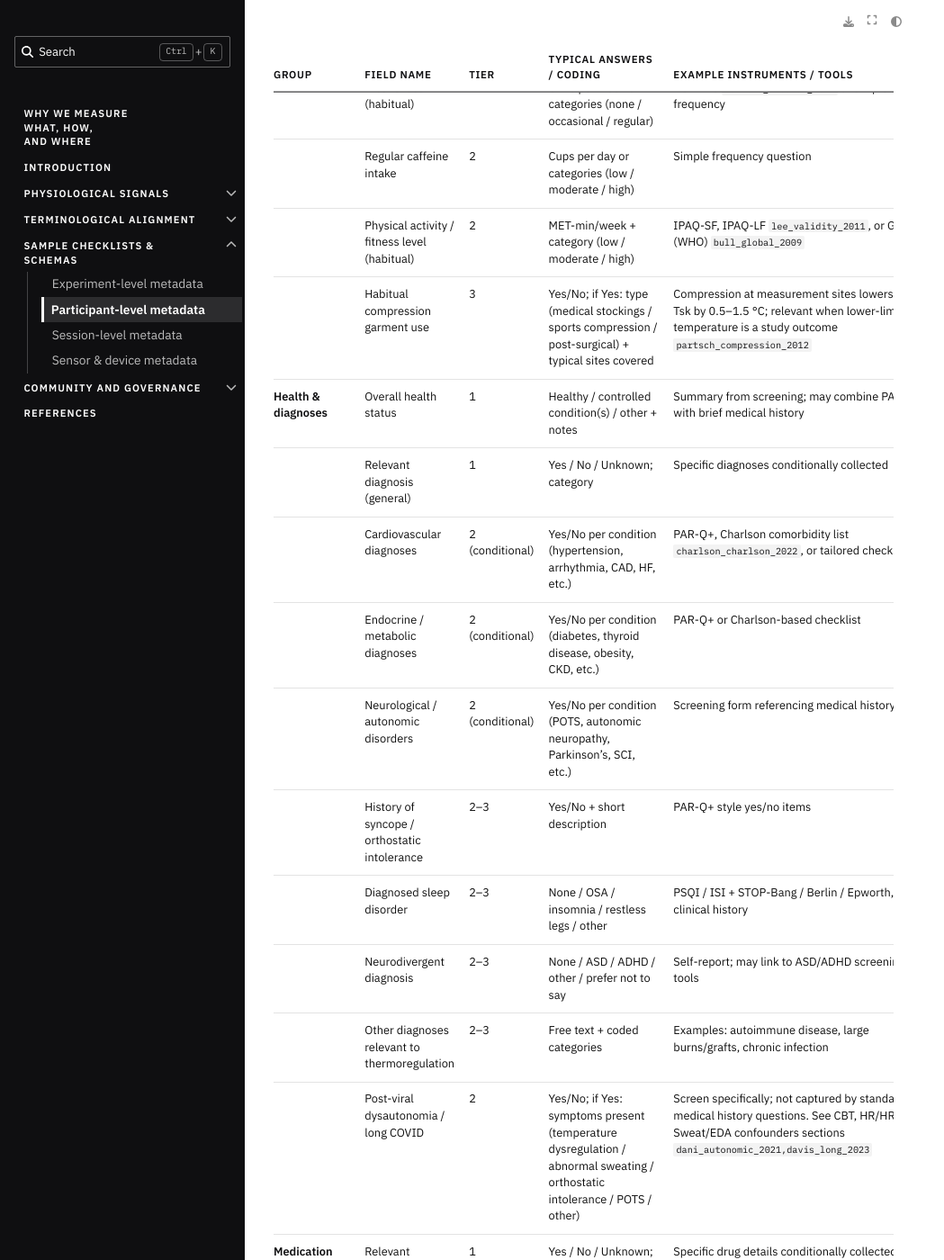
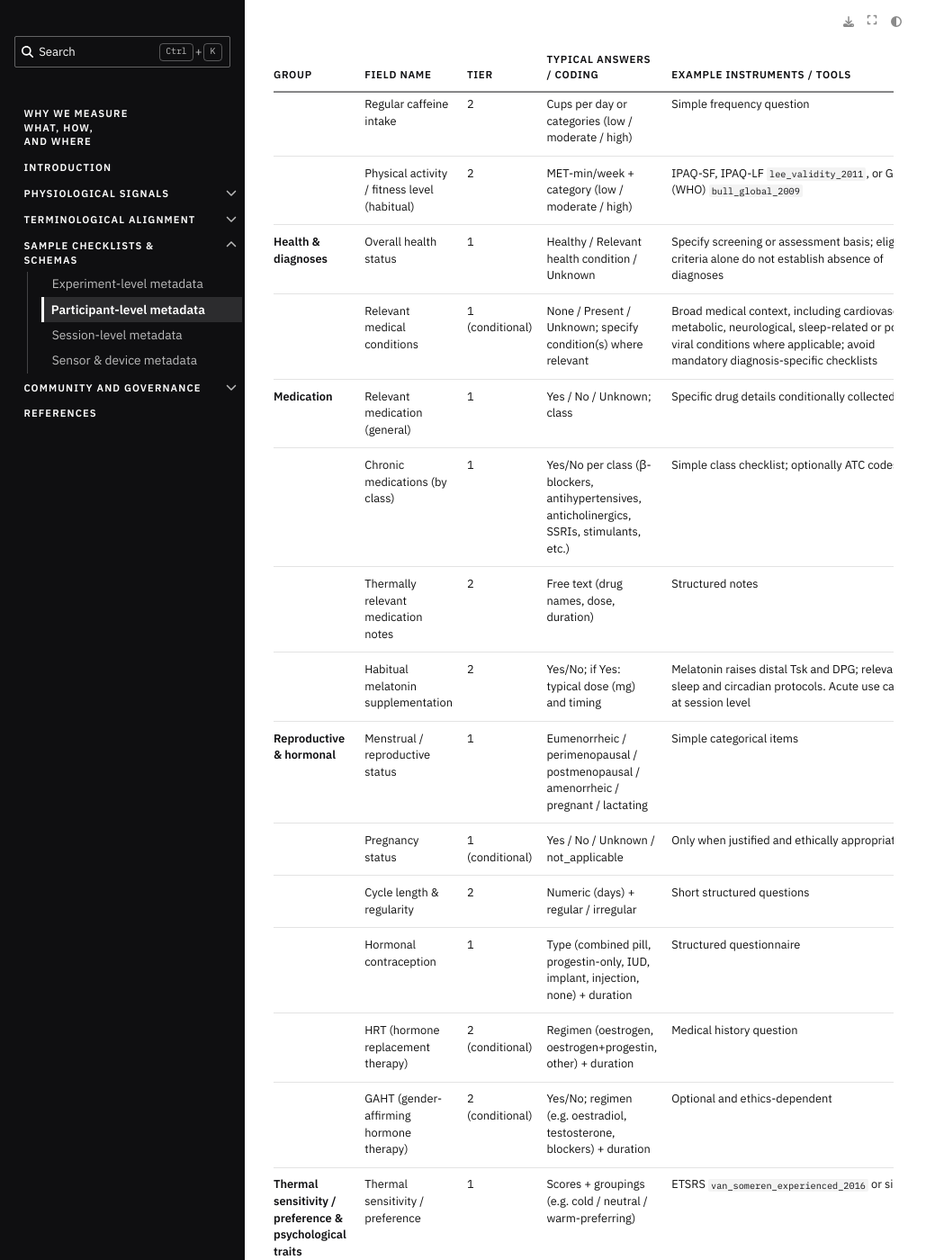
Before and after one commit to bilgekobas/WhyWeMeasureWhat, a Jupyter Book: the page built from book/content/sample-checklists-schemas/participant-level-metadata.md, in a window 1280 px wide and 1400 px high, scrolled down 2389 px. Shown: the whole window at 90% size, without its empty margins (0-1049 px from the left). Built offline with Jupyter Book 1.0.4 settings and Sphinx 7.4.7 and the Sphinx Book theme 1.1.4, drawn with Linux system fonts in a browser that asks for light colours; cross-references to code outside the pages are shown as plain code; some of the changed text lies outside the part shown.

Commit message:
Consolidate health metadata and remove niche fields
* Simplify participant-level-metadata health metadata and remove niche fields

* Simplify session-level-metadata health metadata and remove niche fields

```diff
--- a/book/content/sample-checklists-schemas/participant-level-metadata.md
+++ b/book/content/sample-checklists-schemas/participant-level-metadata.md
@@ -22,7 +22,6 @@ The participant metadata table can be implemented in a spreadsheet, REDCap form,
 | | Experiment ID | 1 | Stable experiment code | Foreign key |
 | | Study / cohort | 1 | Text (e.g. PMV05 – Red, ACvsFR – AC) | — (lab-defined) |
 | | Arm / group | 1 | Allocation label / not_applicable | If assigned |
-| | Assessment / data reference | 2 | Record, instrument or filename | Distinguish directly assessed from protocol-derived |
 | **Demographics & morphology** | Age | 1 | Numeric (years at first session) | Direct (derived from DOB if stored). If ethics committees do not allow, then age group according to a medically agreed on standard {cite:p}`diaz_call_2021` |
 | | Sex-related variable | 1 | Study-defined sex-related measure/category | Define construct and coding; transgender identity is not a sex category |
 | | Gender identity (optional; separately coded) | 2 | Categorical or free text | — (lab-defined wording) |
@@ -42,17 +41,8 @@ The participant metadata table can be implemented in a spreadsheet, REDCap form,
 | | Alcohol use (habitual) | 2 | Units per week or categories (none / occasional / regular) | AUDIT-C {cite:p}`lawford_alcohol_2012` or simple frequency |
 | | Regular caffeine intake | 2 | Cups per day or categories (low / moderate / high) | Simple frequency question |
 | | Physical activity / fitness level (habitual) | 2 | MET-min/week + category (low / moderate / high) | IPAQ-SF, IPAQ-LF {cite:p}`lee_validity_2011`, or GPAQ (WHO) {cite:p}`bull_global_2009` |
-| | Habitual compression garment use | 3 | Yes/No; if Yes: type (medical stockings / sports compression / post-surgical) + typical sites covered | Compression at measurement sites lowers local Tsk by 0.5–1.5 °C; relevant when lower-limb skin temperature is a study outcome {cite:p}`partsch_compression_2012` |
-| **Health & diagnoses** | Overall health status | 1 | Healthy / controlled condition(s) / other + notes | Summary from screening; may combine PAR-Q+ with brief medical history |
-| | Relevant diagnosis (general) | 1 | Yes / No / Unknown; category | Specific diagnoses conditionally collected |
-| | Cardiovascular diagnoses | 2 (conditional) | Yes/No per condition (hypertension, arrhythmia, CAD, HF, etc.) | PAR-Q+, Charlson comorbidity list {cite:p}`charlson_charlson_2022`, or tailored checklist |
-| | Endocrine / metabolic diagnoses | 2 (conditional) | Yes/No per condition (diabetes, thyroid disease, obesity, CKD, etc.) | PAR-Q+ or Charlson-based checklist |
-| | Neurological / autonomic disorders | 2 (conditional) | Yes/No per condition (POTS, autonomic neuropathy, Parkinson’s, SCI, etc.) | Screening form referencing medical history |
-| | History of syncope / orthostatic intolerance | 2–3 | Yes/No + short description | PAR-Q+ style yes/no items |
-| | Diagnosed sleep disorder | 2–3 | None / OSA / insomnia / restless legs / other | PSQI / ISI + STOP-Bang / Berlin / Epworth, or clinical history |
-| | Neurodivergent diagnosis | 2–3 | None / ASD / ADHD / other / prefer not to say | Self-report; may link to ASD/ADHD screening tools |
-| | Other diagnoses relevant to thermoregulation | 2–3 | Free text + coded categories | Examples: autoimmune disease, large burns/grafts, chronic infection |
-| | Post-viral dysautonomia / long COVID | 2 | Yes/No; if Yes: symptoms present (temperature dysregulation / abnormal sweating / orthostatic intolerance / POTS / other) | Screen specifically; not captured by standard medical history questions. See CBT, HR/HRV and Sweat/EDA confounders sections {cite:p}`dani_autonomic_2021,davis_long_2023` |
+| **Health & diagnoses** | Overall health status | 1 | Healthy / Relevant health condition / Unknown | Specify screening or assessment basis; eligibility criteria alone do not establish absence of diagnoses |
+|  | Relevant medical conditions | 1 (conditional) | None / Present / Unknown; specify condition(s) where relevant | Broad medical context, including cardiovascular, metabolic, neurological, sleep-related or post-viral conditions where applicable; avoid mandatory diagnosis-specific checklists |
 | **Medication** | Relevant medication (general) | 1 | Yes / No / Unknown; class | Specific drug details conditionally collected |
 | | Chronic medications (by class) | 1 | Yes/No per class (β-blockers, antihypertensives, anticholinergics, SSRIs, stimulants, etc.) | Simple class checklist; optionally ATC codes |
 | | Thermally relevant medication notes | 2 | Free text (drug names, dose, duration) | Structured notes |
@@ -73,7 +63,6 @@ The participant metadata table can be implemented in a spreadsheet, REDCap form,
 | | Habitual shift work | 2 | Never / former / current; if current: rotating / permanent nights / early starts | Chronic circadian misalignment shifts CBT and HRV rhythms independently of chronotype. Document pattern and duration {cite:p}`sack_circadian_2007,arendt_shift_2010` |
 | **Built-environment context (optional)** | Main dwelling type | 3 | Detached house / apartment / dormitory / informal | Simple categorical question |
 | | Home and/or office heating/cooling systems | 2 | Multi-select: central heating, floor heating, AC, fans, none, etc. | Simple checklist |
-| | Typical bedroom temperature | 3 | °C or cool/neutral/warm category | Self-estimate question |
 | **Vision & sensory (for light/EEG-heavy protocols)** | Vision status | 3 | Normal with/without correction / impaired | Snellen or LogMAR chart; self-report |
 | | Colour vision | 3 | Normal / red–green deficiency / other | Ishihara plates or equivalent test |
 
@@ -81,4 +70,4 @@ The participant metadata table can be implemented in a spreadsheet, REDCap form,
 
 Note. Some questions may be redundant when already used as an exclusion criterion, e.g., if having any CV history is an exclusion reason, then no need to repeat it in participant metadata.
 
-Core means essential where applicable, not a requirement to disclose sensitive information without scientific and ethical justification. Sex-related variables and gender identity are separately defined and coded; specific diagnoses and hormonal therapies are conditional.
+Core means essential where applicable, not a requirement to disclose sensitive information without scientific and ethical justification. Sex-related variables and gender identity are separately defined and coded; relevant medical conditions are conditionally Core; detailed clinical descriptors may be added for specialised protocols. Hormonal therapies remain conditional.
```
Also changed, not shown: book/content/sample-checklists-schemas/session-level-metadata.md (+0 -2 lines).
